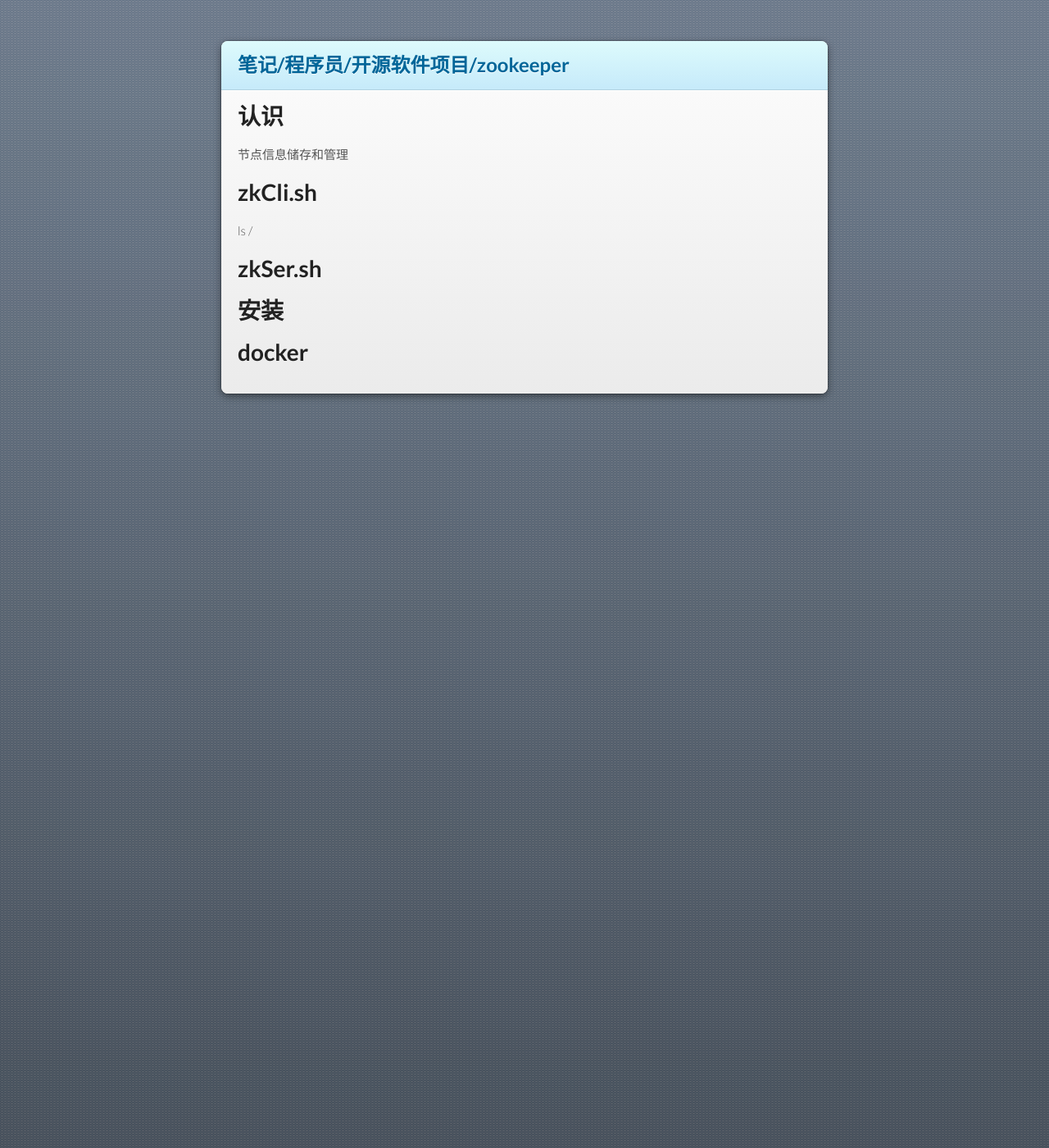
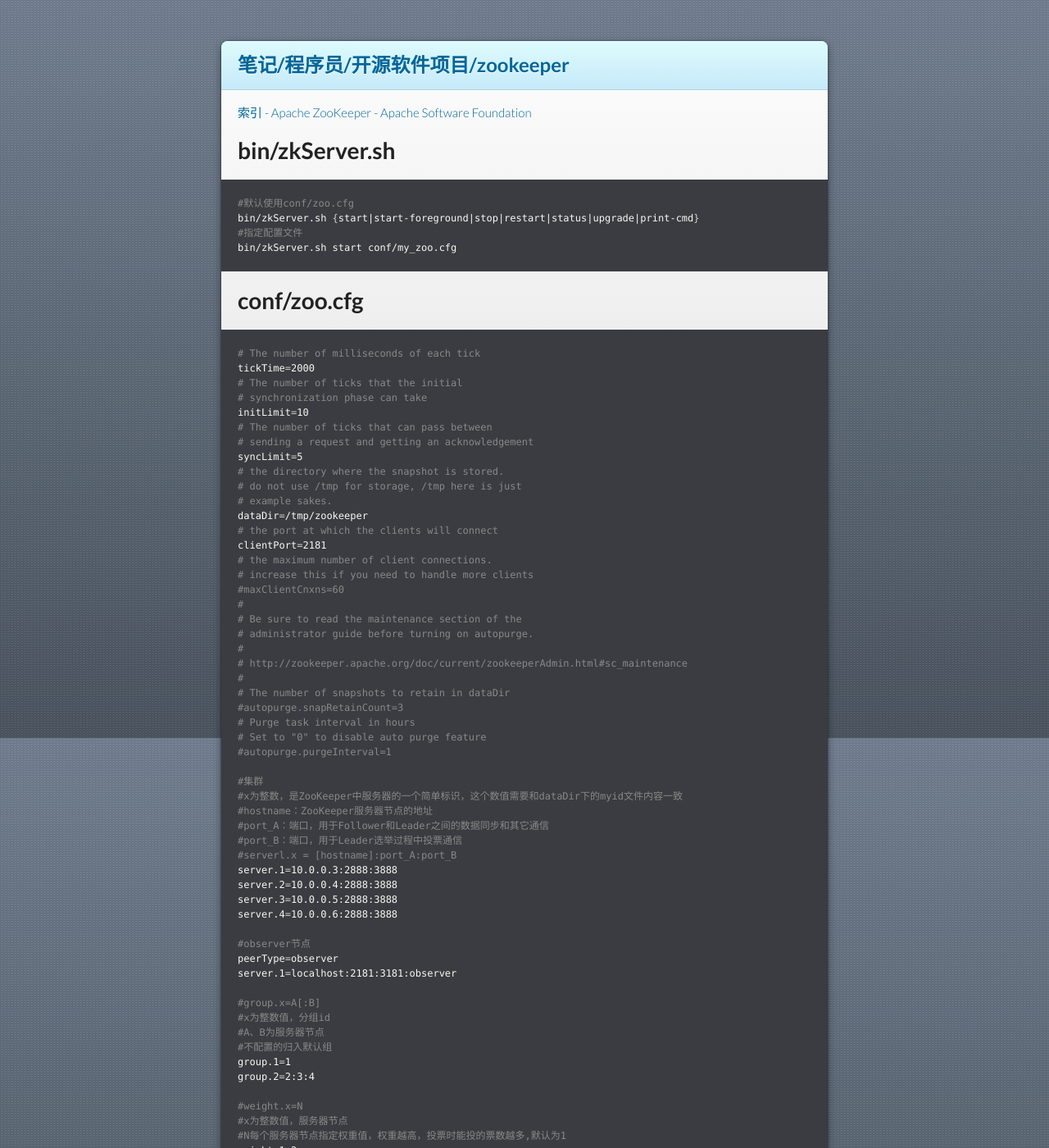
Before and after one commit to huchlo/blog, a Jekyll site: the page built from 笔记/程序员/开源软件项目/zookeeper.md, in a window 1280 px wide and 1400 px high. Shown: the whole window at 82% size. Built offline with Jekyll 4.4.1, drawn with Linux system fonts in a browser that asks for light colours; our own code applies the rules of GitHub Pages for plain Markdown files; some of the changed text lies outside the part shown.

Commit message:
vault backup: 2022-06-24 00:01:34

````diff
--- a/笔记/程序员/开源软件项目/zookeeper.md
+++ b/笔记/程序员/开源软件项目/zookeeper.md
@@ -1,11 +1,97 @@
+
+[索引 - Apache ZooKeeper - Apache Software Foundation](https://cwiki.apache.org/confluence/display/ZOOKEEPER)
+
+# bin/zkServer.sh
+
+```bash
+#默认使用conf/zoo.cfg
+bin/zkServer.sh {start|start-foreground|stop|restart|status|upgrade|print-cmd}
+#指定配置文件
+bin/zkServer.sh start conf/my_zoo.cfg
+```
+
+# conf/zoo.cfg
+
+```bash
+# The number of milliseconds of each tick
+tickTime=2000
+# The number of ticks that the initial
+# synchronization phase can take
+initLimit=10
+# The number of ticks that can pass between
+# sending a request and getting an acknowledgement
+syncLimit=5
+# the directory where the snapshot is stored.
+# do not use /tmp for storage, /tmp here is just
+# example sakes.
+dataDir=/tmp/zookeeper
+# the port at which the clients will connect
+clientPort=2181
+# the maximum number of client connections.
+# increase this if you need to handle more clients
+#maxClientCnxns=60
+#
+# Be sure to read the maintenance section of the
+# administrator guide before turning on autopurge.
+#
+# http://zookeeper.apache.org/doc/current/zookeeperAdmin.html#sc_maintenance
+#
+# The number of snapshots to retain in dataDir
+#autopurge.snapRetainCount=3
+# Purge task interval in hours
+# Set to "0" to disable auto purge feature
+#autopurge.purgeInterval=1
+
+#集群
+#x为整数，是ZooKeeper中服务器的一个简单标识，这个数值需要和dataDir下的myid文件内容一致
+#hostname：ZooKeeper服务器节点的地址
+#port_A：端口，用于Follower和Leader之间的数据同步和其它通信
+#port_B：端口，用于Leader选举过程中投票通信
+#serverl.x = [hostname]:port_A:port_B
+server.1=10.0.0.3:2888:3888
+server.2=10.0.0.4:2888:3888
+server.3=10.0.0.5:2888:3888
+server.4=10.0.0.6:2888:3888
+
+#observer节点
+peerType=observer
+server.1=localhost:2181:3181:observer
+
+#group.x=A[:B]
+#x为整数值，分组id
+#A、B为服务器节点
+#不配置的归入默认组
+group.1=1
+group.2=2:3:4
+
+#weight.x=N
+#x为整数值，服务器节点
+#N每个服务器节点指定权重值，权重越高，投票时能投的票数越多,默认为1
+weight.1=2
+weight.2=1
+weight.3=1
+weight.4=1
+```
+[【ZooKeeper】配置文件详解_Young丶的博客-CSDN博客_zookeeper配置文件详解](https://blog.csdn.net/agonie201218/article/details/114637475)
+
+# zkCli.sh
+```bash
+#-server 默认 127.0.0.1:2181
+bin/zkCli.sh -server hostname:2181
+```
+```bash
+ls /zookeeper
+get /zookeeper/config
+```
+
+# 集群注意项
+- 集群特性
+集群中要有**过半**的机器正常工作，那么整个集群才是可用的。
+- 节点数为最好为奇数
+因为3集群只能挂1台，4集群也只能挂1台。
+
+推荐集群方案：1 leader + 2 follower + 2 observer
+[集群没有leader_运维必备：Zookeeper集群“脑裂”问题处理大全_weixin_39745013的博客-CSDN博客](https://blog.csdn.net/weixin_39745013/article/details/111697774)
+
 # 认识
 节点信息储存和管理
-
-# zkCli.sh
-ls /
-
-# zkSer.sh
-
-# 安装
-
-# docker
````
Also changed, not shown: 笔记/程序员/Docker.md (+2 -1 lines), 笔记/程序员/Linux.md (+2 -2 lines).
